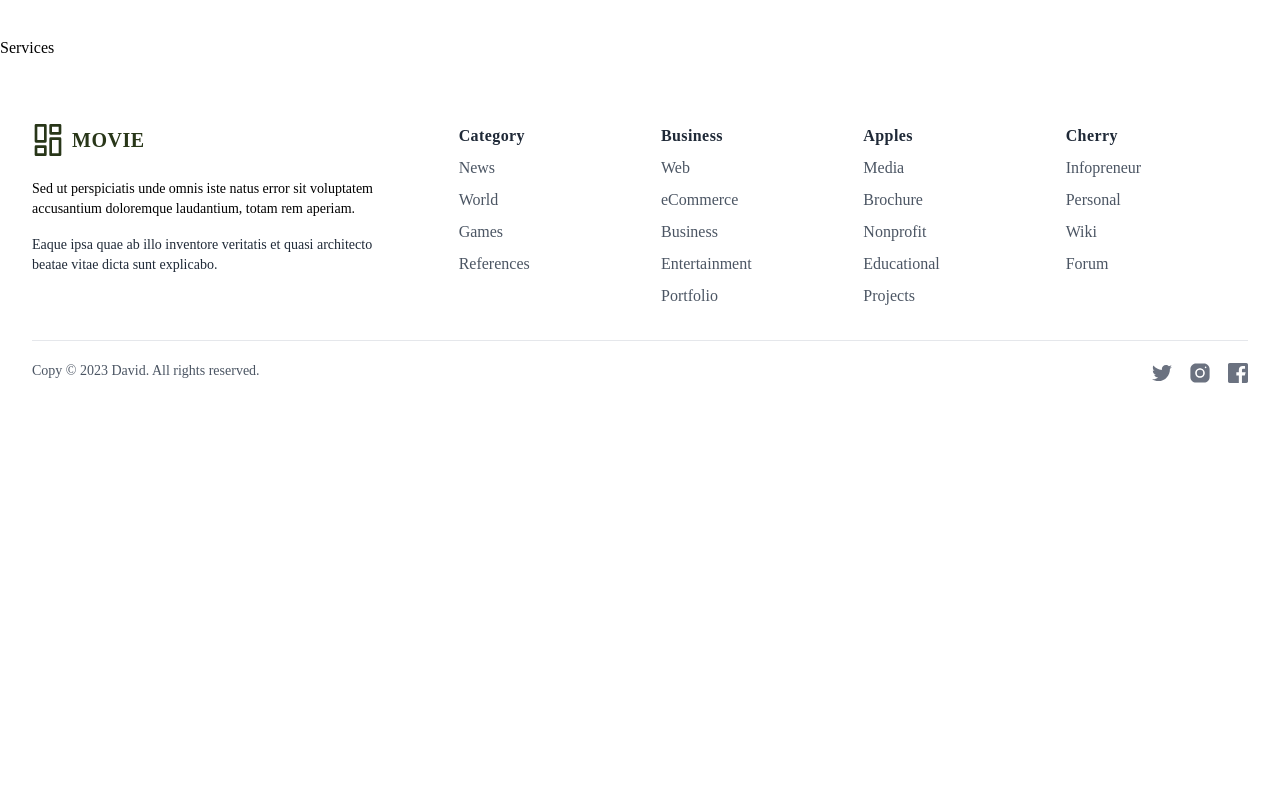
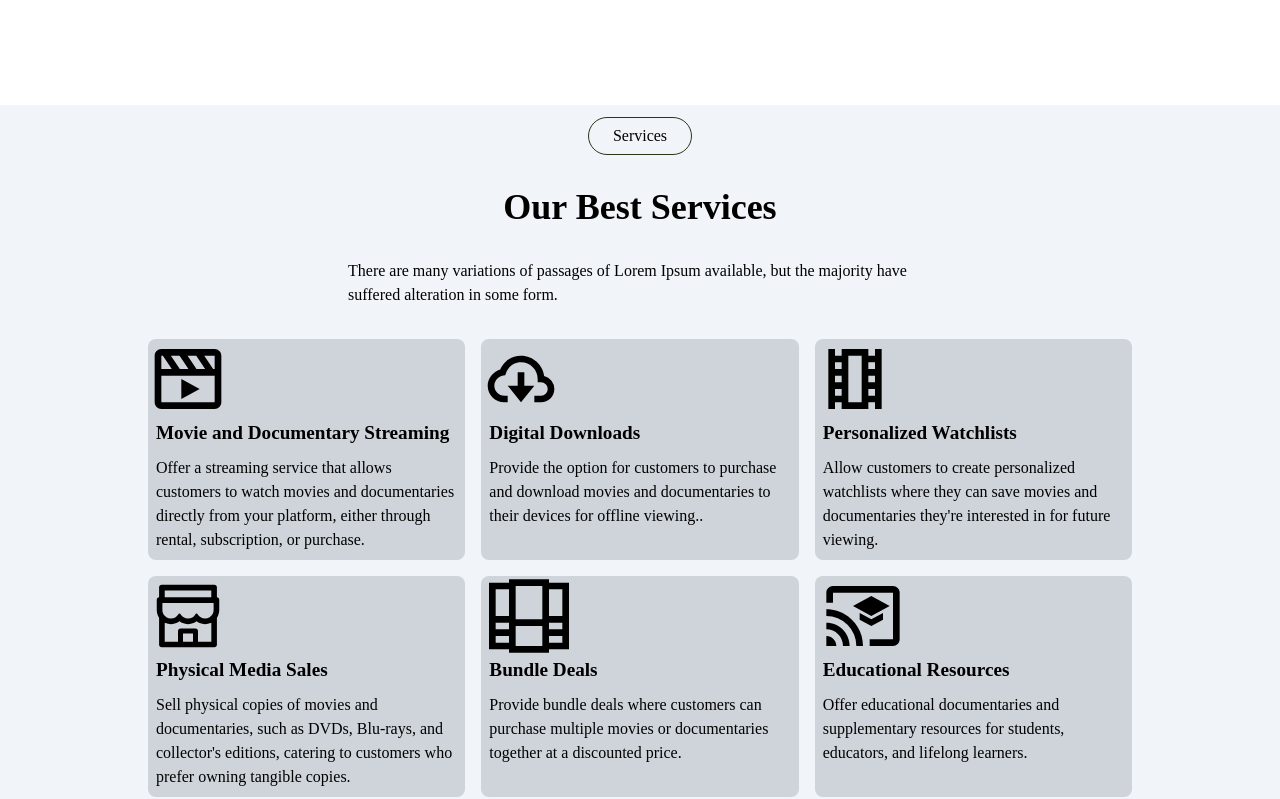
Before and after one commit to DKarimi90/movie-front, a React (Create React App) app: page / in a window 1280 px wide. Shown: the part 1164-1963 px from the top of the page. Before the commit the page ends 1589 px from the top, so only its background shows below. Built offline with nearby package versions, Linux system fonts and the light colour scheme; no server answers.

Commit message:
updated files

```diff
--- a/src/components/Home.js
+++ b/src/components/Home.js
@@ -1,16 +1,16 @@
 import React from 'react'
 import { Link } from 'react-router-dom'
-import Services from './Services'
+import Services from './pages/Services'
 
 const Home = () => {
   return (
     <div className='w-full pt-32'>
-      <div className='w-full grid md:grid-cols-2 pt-4 px-4 gap-4 md:mt-32'>
+      <div className='w-full grid md:grid-cols-2 pt-4 px-2 gap-4 md:mt-32'>
         <div className='w-full'>
-          <div className='pt-10 px-4'>
+          <div className='pt-10 px-2'>
             <h1 className='font-bold text-5xl'>The Movie Junction. Your Ultimate booth center  for recent Series releases</h1>
           </div>
-          <div className='font-thin px-3 py-5'>
+          <div className='font-thin px-2 py-5'>
             <p>We are a digital agency that helps movie enthusiasts to stream different genres of movie selections. We see technology as a tool to create amazing platforms and that is our underlying motivation toward bringing appealing and mind blowing content right in-front of your Laptop or mobile screens</p>
           </div>
           <div className='flex justify-evenly'>
@@ -41,12 +41,12 @@ const Home = () => {
           <div className='font-bold text-3xl py-6'>
             Our team comes with the experience and knowledge
           </div>
-          <div className='flex bg-gray-100 border-r border-[var(--primary)] relative rounded-lg p-1 items-center'>
+          <div className='flex bg-[var(--secondary3)] border-r border-[var(--primary)] relative rounded-lg p-1 items-center'>
             <div>
               <Link to="/about" className='btn' onClick={() => window.scrollTo(0, 0)}>Who We Are</Link>
             </div>
-            <Link to="/vision" className='bg-white p-3 font-thin mx-2 rounded-md link' onClick={() => window.scrollTo(0, 0)}>Our Vision</Link>
-            <Link to="/history" className='bg-white p-3 font-thin rounded-md link' onClick={() => window.scrollTo(0, 0)}>Our History</Link>
+            <Link to="/vision" className='bg-[var(--plain)] p-3 font-thin mx-2 rounded-md link' onClick={() => window.scrollTo(0, 0)}>Our Vision</Link>
+            <Link to="/history" className='bg-[var(--plain)] p-3 font-thin rounded-md link' onClick={() => window.scrollTo(0, 0)}>Our History</Link>
           </div>
           <div className='font-thin py-6'>
             <p className='py-3'>It is a long established fact that a reader will be distracted by the readable content of a page when looking at its layout. The point of using Lorem Ipsum is that it has a more-or-less normal distribution of letters, look like readable English.</p>
--- a/src/components/Services.js
+++ /dev/null
@@ -1,9 +0,0 @@
-import React from 'react'
-
-const Services = () => {
-  return (
-    <div>Services</div>
-  )
-}
-
-export default Services
--- /dev/null
+++ b/src/components/pages/Services.js
@@ -0,0 +1,53 @@
+import React from 'react'
+import {BiMoviePlay, BiCloudDownload} from 'react-icons/bi'
+import {MdOutlineLocalMovies, MdOutlineCastForEducation} from 'react-icons/md'
+import {AiOutlineShop} from 'react-icons/ai'
+import {GrBundle} from 'react-icons/gr'
+
+const Services = () => {
+  return (
+    <div className='w-full bg-[var(--secondary3)] md:mt-16'>
+        <div className='w-full max-w-[1000px] mx-auto bg-[var(--secondary3)]'>
+            <div className='flex flex-col items-center pt-3'>
+                <h1 className='px-6 py-[6px] border border-[var(--primary)] rounded-full'>Services</h1>
+                <p className='font-bold md:text-4xl py-8'>Our Best Services</p>
+                <p className='max-w-[600px] px-2'>There are many variations of passages of Lorem Ipsum available, but the majority have suffered alteration in some form.</p>
+            </div>
+            <div className='w-full grid sm:grid-cols-3 mt-6 px-2 py-2 gap-4'>
+              <div className='bg-[var(--secondary2)] rounded-lg flex flex-col group px-2 hover:scale-105 duration-700 ease-in-out hover:shadow-lg hover:shadow-black'>
+                <h1><BiMoviePlay className='w-[50px] h-[50px] md:w-[80px] md:h-[80px] group-hover:text-[var(--danger)] ml-[-8px]'/></h1>
+                <p className='font-bold text-[1.2rem]'>Movie and Documentary Streaming</p>
+                <p className='font-thin py-2'>Offer a streaming service that allows customers to watch movies and documentaries directly from your platform, either through rental, subscription, or purchase.</p>
+              </div>
+              <div className='bg-[var(--secondary2)] rounded-lg flex flex-col group px-2 hover:scale-105 duration-700 ease-in-out hover:shadow-lg hover:shadow-black'>
+                <h1><BiCloudDownload className='w-[50px] h-[50px] md:w-[80px] md:h-[80px] group-hover:text-[var(--danger)] ml-[-8px]'/></h1>
+                <p className='font-bold text-[1.2rem]'>Digital Downloads</p>
+                <p className='font-thin py-2'>Provide the option for customers to purchase and download movies and documentaries to their devices for offline viewing..</p>
+              </div>
+              <div className='bg-[var(--secondary2)] rounded-lg flex flex-col group px-2 hover:scale-105 duration-700 ease-in-out hover:shadow-lg hover:shadow-black'>
+                <h1><MdOutlineLocalMovies className='w-[50px] h-[50px] md:w-[80px] md:h-[80px] group-hover:text-[var(--danger)] ml-[-8px]'/></h1>
+                <p className='font-bold text-[1.2rem]'>Personalized Watchlists</p>
+                <p className='font-thin py-2'>Allow customers to create personalized watchlists where they can save movies and documentaries they're interested in for future viewing.</p>
+              </div>
+              <div className='bg-[var(--secondary2)] rounded-lg flex flex-col group px-2 hover:scale-105 duration-700 ease-in-out hover:shadow-lg hover:shadow-black'>
+                <h1><AiOutlineShop className='w-[50px] h-[50px] md:w-[80px] md:h-[80px] group-hover:text-[var(--danger)] ml-[-8px]'/></h1>
+                <p className='font-bold text-[1.2rem]'>Physical Media Sales</p>
+                <p className='font-thin py-2'>Sell physical copies of movies and documentaries, such as DVDs, Blu-rays, and collector's editions, catering to customers who prefer owning tangible copies.</p>
+              </div>
+              <div className='bg-[var(--secondary2)] rounded-lg flex flex-col group px-2 hover:scale-105 duration-700 ease-in-out hover:shadow-lg hover:shadow-black'>
+                <h1><GrBundle className='w-[50px] h-[50px] md:w-[80px] md:h-[80px] group-hover:text-[var(--danger)]'/></h1>
+                <p className='font-bold text-[1.2rem]'>Bundle Deals</p>
+                <p className='font-thin py-2'>Provide bundle deals where customers can purchase multiple movies or documentaries together at a discounted price.</p>
+              </div>
+              <div className='bg-[var(--secondary2)] rounded-lg flex flex-col group px-2 hover:scale-105 duration-700 ease-in-out hover:shadow-lg hover:shadow-black'>
+                <h1><MdOutlineCastForEducation className='w-[50px] h-[50px] md:w-[80px] md:h-[80px] group-hover:text-[var(--danger)]'/></h1>
+                <p className='font-bold text-[1.2rem]'>Educational Resources</p>
+                <p className='font-thin py-2'>Offer educational documentaries and supplementary resources for students, educators, and lifelong learners.</p>
+              </div>
+            </div>
+        </div>
+    </div>
+  )
+}
+
+export default Services
--- a/src/index.css
+++ b/src/index.css
@@ -9,10 +9,12 @@
 
 :root {
   --danger: #d90429;
+  --plain: #ffffff;
   --primary: #283618;
   --primary2: #3a5a40;
   --secondary: #6c757d;
   --secondary2: #ced4da;
+  --secondary3: #F1F5F9;
 }
 
 @layer base {
```
